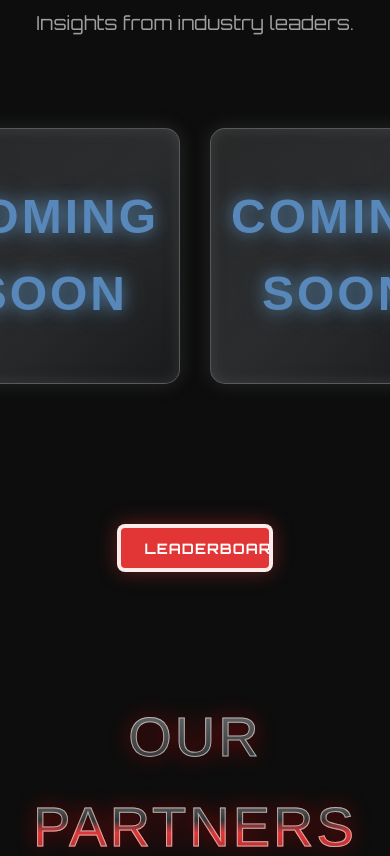
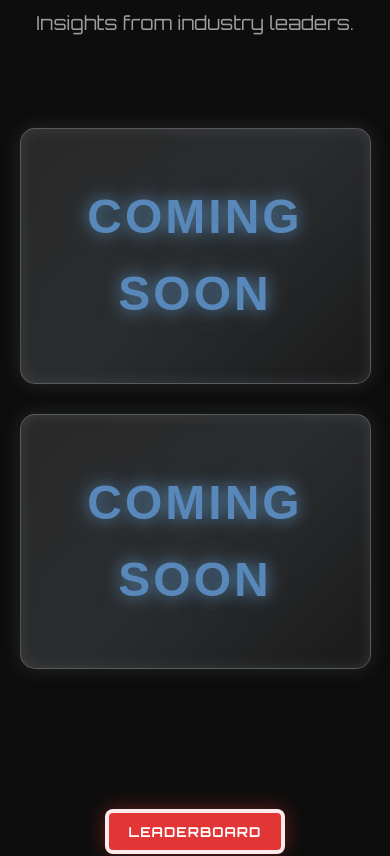
Before and after one commit to aman00077777/AI-Odssey-2026, a React (Vite) app in the folder frontend/: page / in a window 390 px wide. Shown: the part 10420-11276 px from the top of the page. Built offline with nearby package versions, Linux system fonts and the light colour scheme; a web font is replaced by a local one.

Commit message:
fix speaker section on mobile

```diff
--- a/frontend/src/components/MainOverlay.jsx
+++ b/frontend/src/components/MainOverlay.jsx
@@ -354,9 +354,9 @@ const MainOverlay = () => {
                         <h2 className="section-title" style={{ fontFamily: "'American Captain', sans-serif", background: 'linear-gradient(to bottom, #8ca8c4 0%, #4a6fa5 50%, #1c3d6e 100%)', WebkitBackgroundClip: 'text', backgroundClip: 'text', WebkitTextFillColor: 'transparent', WebkitTextStroke: '1px #b0b5b9', filter: 'drop-shadow(0 0 10px rgba(74, 111, 165, 0.4))' }}>Our <span>Speakers</span></h2>
                         <p className="section-subtitle">Insights from industry leaders.</p>
 
-                        <div className="speakers-grid" style={{ display: 'flex', justifyContent: 'center', gap: '30px', marginTop: '40px' }}>
+                        <div className="speakers-grid">
                             {[1, 2].map((_, idx) => (
-                                <div className="speaker-card" key={idx} style={{ flex: '1', maxWidth: '400px', padding: '50px 20px', display: 'flex', alignItems: 'center', justifyContent: 'center', background: 'linear-gradient(135deg, rgba(200, 204, 208, 0.15), rgba(135, 140, 145, 0.25), rgba(100, 105, 110, 0.15))', border: '1px solid rgba(135, 140, 145, 0.5)', boxShadow: '0 0 20px rgba(135, 140, 145, 0.2), inset 0 0 15px rgba(255, 255, 255, 0.1)', backdropFilter: 'blur(10px)', borderRadius: '15px' }}>
+                                <div className="speaker-card" key={idx}>
                                     <h3 className="sparkle-text" style={{ fontFamily: "var(--font-heading)", fontSize: '3rem', letterSpacing: '3px', margin: 0 }}>COMING SOON</h3>
                                 </div>
                             ))}
@@ -367,7 +367,7 @@ const MainOverlay = () => {
                 <section id="leaderboard" className="leaderboard section" style={{ padding: '60px 15px 40px' }}>
                     <div className="container" style={{ textAlign: 'center' }}>
                         {/* Final CTA Button */}
-                        <div className="leaderboard-cta" style={{ marginTop: '20px' }}>
+                        <div className="leaderboard-cta" style={{ marginTop: '20px', display: 'flex', justifyContent: 'center', width: '100%' }}>
                             <button onClick={handleComingSoonClick} className="btn btn-primary btn-leaderboard">
                                 Leaderboard
                             </button>
--- a/frontend/src/index.css
+++ b/frontend/src/index.css
@@ -1313,20 +1313,33 @@ a {
 
 /* Speakers Section */
 .speakers-grid {
-  display: grid;
-  grid-template-columns: repeat(auto-fit, minmax(250px, 1fr));
+  display: flex;
+  justify-content: center;
+  flex-wrap: wrap;
   gap: 30px;
   margin-top: 40px;
+  width: 100%;
 }
 
 .speaker-card {
-  background: var(--glass-bg);
-  border: 1px solid var(--glass-border);
-  border-radius: 12px;
-  padding: 20px;
+  display: flex;
+  align-items: center;
+  justify-content: center;
+  flex: 1;
+  max-width: 400px;
+  padding: 50px 20px;
+  background: linear-gradient(135deg,
+      rgba(200, 204, 208, 0.15),
+      rgba(135, 140, 145, 0.25),
+      rgba(100, 105, 110, 0.15));
+  border: 1px solid rgba(135, 140, 145, 0.5);
+  box-shadow: 0 0 20px rgba(135, 140, 145, 0.2),
+    inset 0 0 15px rgba(255, 255, 255, 0.1);
+  backdrop-filter: blur(10px);
+  border-radius: 15px;
   text-align: center;
   transition: all 0.3s ease;
-  backdrop-filter: blur(10px);
+  margin: 0 auto;
 }
 
 .speaker-card:hover {
@@ -1573,9 +1586,13 @@ a {
 
 @media (max-width: 480px) {
   .btn-leaderboard {
-    padding: 0.7rem 1.5rem !important;
-    font-size: 0.9rem !important;
-    width: 80%;
-    /* Takes more width on very small screens for better UX */
-  }
-}
+    padding: 0.6rem 1.2rem !important;
+    font-size: 0.85rem !important;
+    width: auto !important;
+    min-width: 180px;
+    max-width: 240px;
+    margin: 0 auto;
+    letter-spacing: 1px !important;
+    display: inline-block !important;
+  }
+}
```
